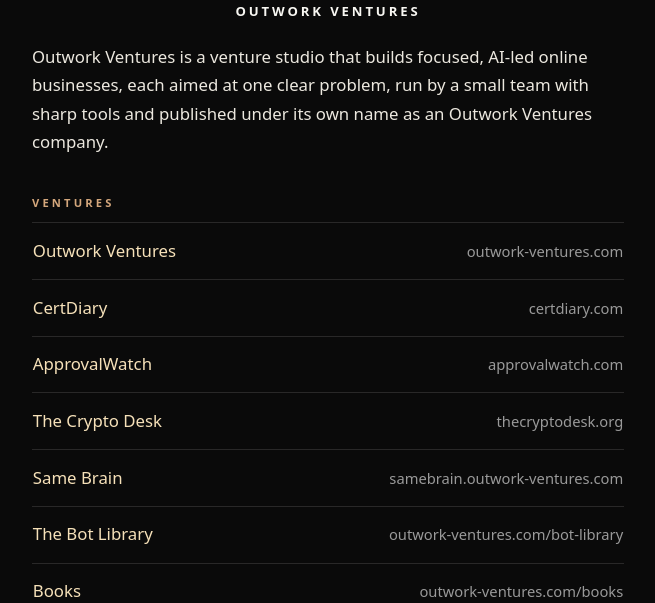
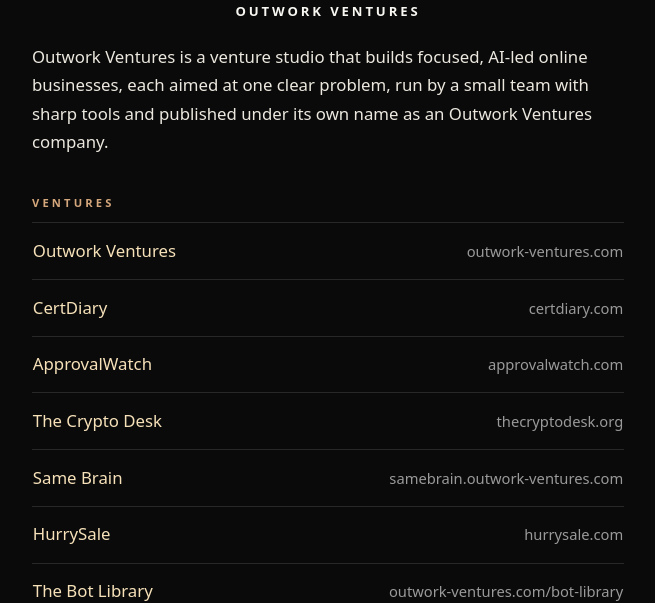
Before and after one commit to outworkventures/outworkventures.github.io, a plain HTML site: page index.html in a window 1280 px wide. Shown: the part 202-805 px from the top of the page, without its empty margins (312-967 px from the left). Drawn offline with Linux system fonts and the light colour scheme.

Commit message:
List HurrySale as live (hurrysale.com)

```diff
--- a/index.html
+++ b/index.html
@@ -101,6 +101,7 @@
       <li><a class="item" href="https://approvalwatch.com">ApprovalWatch <span class="host">approvalwatch.com</span></a></li>
       <li><a class="item" href="https://www.thecryptodesk.org">The Crypto Desk <span class="host">thecryptodesk.org</span></a></li>
       <li><a class="item" href="https://samebrain.outwork-ventures.com/">Same Brain <span class="host">samebrain.outwork-ventures.com</span></a></li>
+      <li><a class="item" href="https://hurrysale.com">HurrySale <span class="host">hurrysale.com</span></a></li>
       <li><a class="item" href="https://outwork-ventures.com/bot-library/">The Bot Library <span class="host">outwork-ventures.com/bot-library</span></a></li>
       <li><a class="item" href="https://outwork-ventures.com/books/">Books <span class="host">outwork-ventures.com/books</span></a></li>
     </ul>
```
